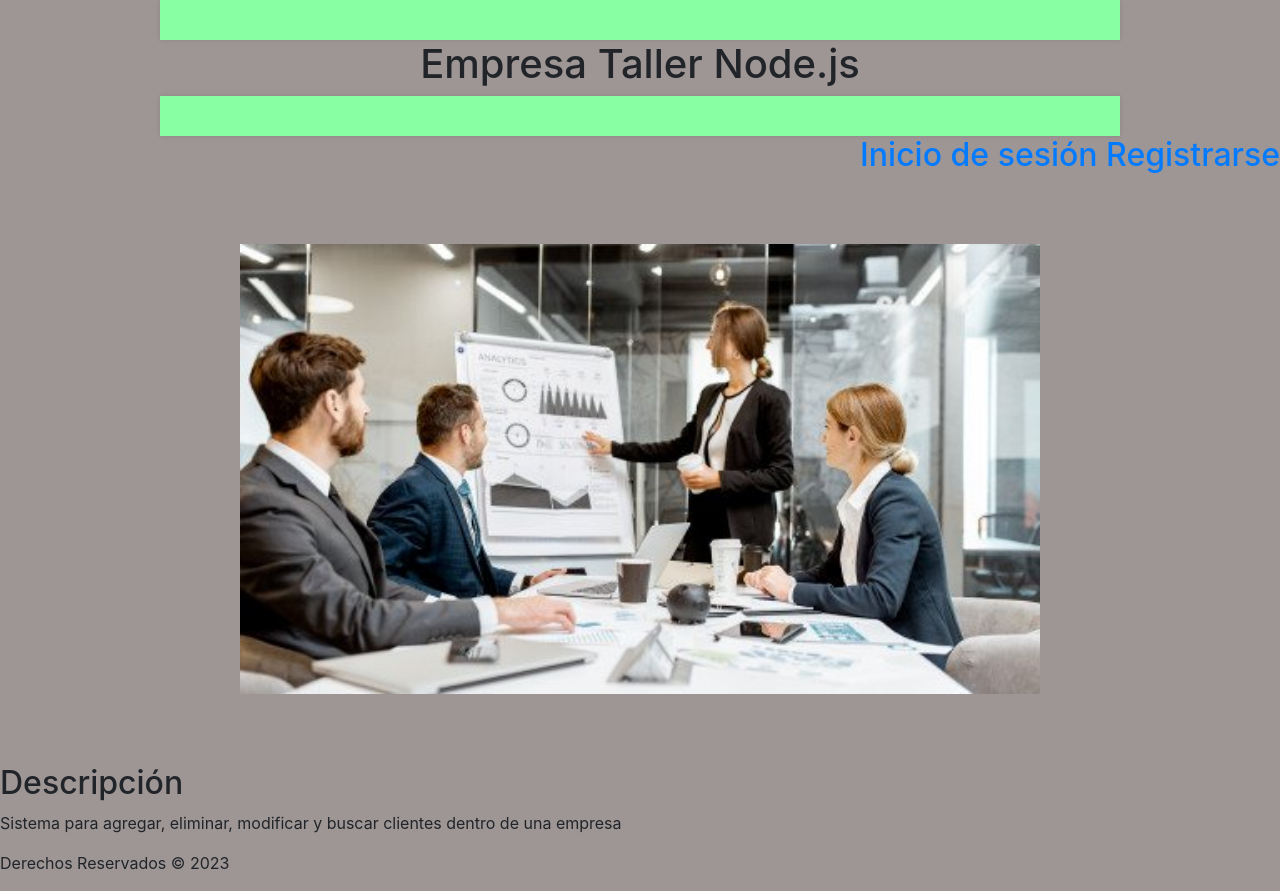
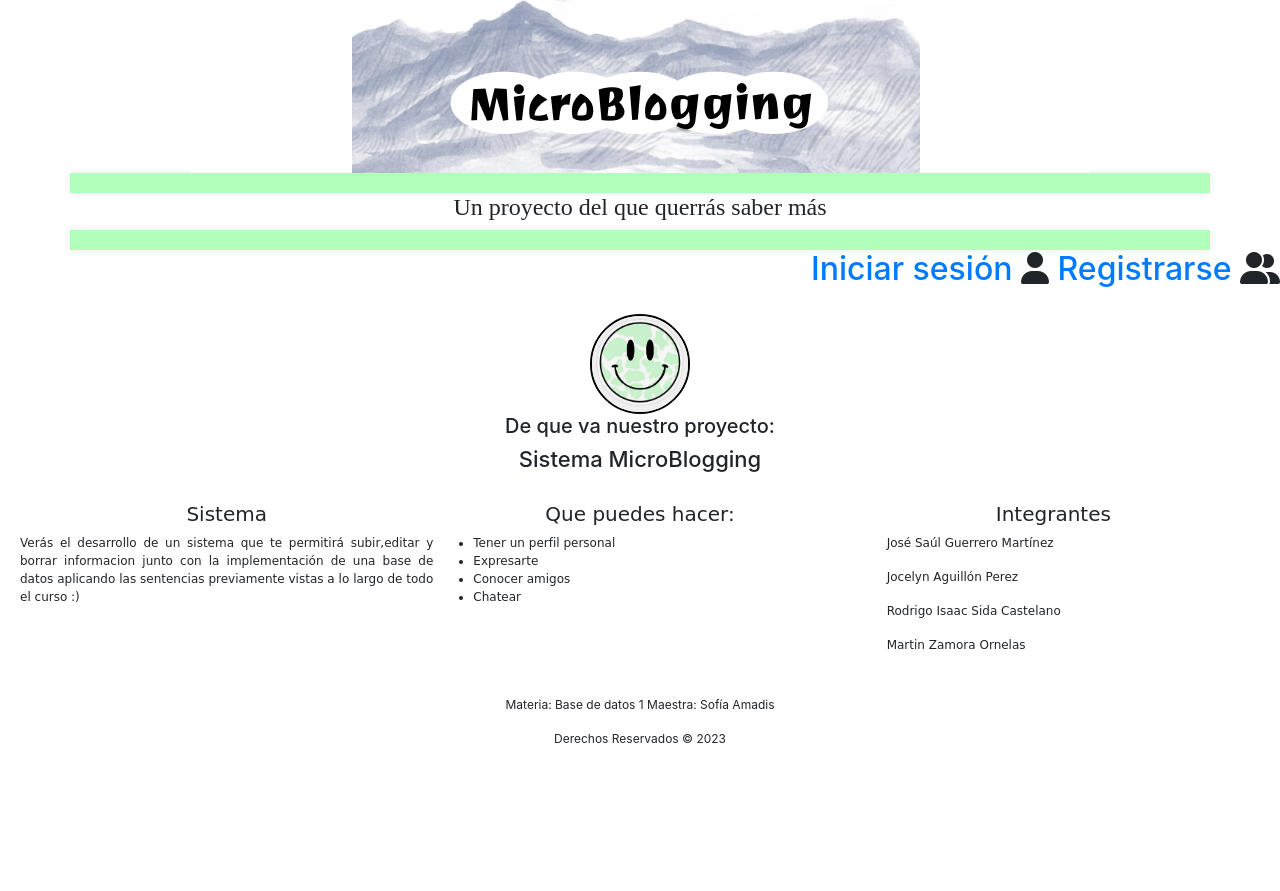
Before and after one commit to roySida/Proyecto-BD, a website: page Pokedex/PaginaInicial2.html in a window 1280 px wide. After the commit the page ends 800 px from the top, so only its background shows below. Drawn offline with nearby package versions, Linux system fonts and the light colour scheme.

Commit message:
pagina presentacion

```diff
--- a/Pokedex/PaginaInicial2.html
+++ b/Pokedex/PaginaInicial2.html
@@ -3,57 +3,104 @@
     <head>
       <meta charset="UTF-8">
       <meta name="viewport" content="width=device-width, initial-scale=1.0">
-  <title>Empresa Taller de Node.js S.A. de C.V.</title>
-  <link rel="stylesheet" href="styles.css">
+      <title>Sistema MicroBlogging  </title>
+      <link rel="stylesheet" href="css/presentacion.css">
         <meta http-equiv="X-UA-Compatible" content="ie=edge">
         <link rel="stylesheet" href="https://stackpath.bootstrapcdn.com/bootstrap/4.3.1/css/bootstrap.min.css">
+
         <script src="https://code.jquery.com/jquery-3.3.1.slim.min.js"></script>
         <script src="https://cdnjs.cloudflare.com/ajax/libs/popper.js/1.14.7/umd/popper.min.js"></script>
         <script src="https://stackpath.bootstrapcdn.com/bootstrap/4.3.1/js/bootstrap.min.js"></script>
         <script src="https://unpkg.com/axios/dist/axios.min.js"></script>
-</head>
-<style>
-
-    body {
-                background-color: #9e9595; /* Color de fondo en formato hexadecimal */
-    }
-
-    .container {
-            max-width: 960px;
-            margin: 0 auto;
-            padding: 20px;
-            background-color: #88ffa2;
-            box-shadow: 0 0 5px rgba(0, 0, 0, 0.1);
-        }
+        <link rel="stylesheet" href="https://cdnjs.cloudflare.com/ajax/libs/font-awesome/5.15.3/css/all.min.css">
+        <link rel="stylesheet" href="https://cdnjs.cloudflare.com/ajax/libs/font-awesome/6.4.0/css/all.min.css" integrity="sha512-iecdLmaskl7CVkqkXNQ/ZH/XLlvWZOJyj7Yy7tcenmpD1ypASozpmT/E0iPtmFIB46ZmdtAc9eNBvH0H/ZpiBw==" crossorigin="anonymous" referrerpolicy="no-referrer" />
 
 
+    </head>
 
-</style>
         <body>
+          <div class="logo">
+            <img src="assets/2s.png">
+          </div>
+
+
           <header>
+
             <div class="container"></div>
-    <div align="center"><h1>Empresa Taller Node.js</h1></div>
+
+            <div align="center"><h1 style="font-size: 24px; font-family: brs;";>Un proyecto del que querrás saber más</h1></div>
             <div class="container"></div>
           </header>
 
           <nav>
             <h2>
-    <p align="right"><a href="login2.html"#>Inicio de sesión</a>      <a href="signin2.html"#>Registrarse</a></p></h2>
+            <p align="right"><a href="login2.html"#>Iniciar sesión</a>
+              <i class="fa-solid fa-user"></i>
+              <a href="signin2.html"#>Registrarse</a>
 
-    <img src="Admin1.jpg" alt="Descripción de la imagen" style="width: 100%; max-width: 800px; margin: 70px auto; display: block;">
+              <i class="fa-solid fa-user-group"></i> </p>
+
+          </h2>
+          </nav>
+
+          <div class="foto">
+
+            <img src="assets/3s.jpg">
+          </div>
+
+          <main>
+            <section class ="explicacion">
+              <h2 style="font-size: 20px;">De que va nuestro proyecto:</h2>
+
+              <section class = "sobremi">
+                <div class="contenido">
+                    <div class="descripcion">
+                        <h2 style="font-size: 22px;">Sistema MicroBlogging</h2>
+                        <p></p>
+                    </div>
+
+                    <div class="fila">
+                        <div class="columna">
+                            <h1>Sistema</h1>
+                            <p>Verás el desarrollo de un sistema que te permitirá subir,editar y borrar informacion junto con la implementación de una base de datos aplicando las sentencias previamente vistas a lo largo de todo el curso :)</p>
+                        </div>
+                        <div class="columna">
+                            <h1>Que puedes hacer:</h1>
+                           <ul>
+                                <li>Tener un perfil personal</li>
+                                <li>Expresarte</li>
+                                <li>Conocer amigos</li>
+                                <li>Chatear</li>
+                              </ul>
+                        </div>
+                        <div class="columna">
+                            <h1>Integrantes</h1>
+                            <ul>
 
 
+                                <p>José Saúl Guerrero Martínez
+                                </p>
+                                <p>Jocelyn Aguillón Perez</p>
+                                <p>Rodrigo Isaac Sida Castelano</p>
+                                <p>Martin Zamora Ornelas</p>
+                              </ul>
 
-  </nav>
-  <main>
-    <section>
-      <h2>Descripción</h2>
-      <p>Sistema para agregar, eliminar, modificar y buscar clientes dentro de una empresa</p>
+                        </div>
+                    </div>
+                </div>
+            </section>
+
             </section>
           </main>
 
-  <footer>
+
+        </body>
+
+<footer style="text-align: center; font-size: 12px;">
+  <div class="materia">
+    <p > Materia: Base de datos 1      Maestra: Sofía Amadis </p>
+  </div>
+
   <p>Derechos Reservados &copy; 2023</p>
 </footer>
-</body>
 </html>
--- /dev/null
+++ b/Pokedex/css/presentacion.css
@@ -0,0 +1,105 @@
+.logo{
+
+    text-align: center;
+
+}
+
+
+header{
+    width: 100%;
+    height: 60%;
+
+}
+
+header nav{
+
+    display: flex;
+    justify-content: flex; /*Le dice donde se va a acomodar (derecha)*/
+    width: 250px;
+    height: auto; /*Horizontal*/
+    display: flex;
+    list-style: none;
+    justify-content: center;
+    align-items: center;
+
+}
+
+
+
+.container {
+    max-width: 560px;
+    margin: 0 auto;
+    padding: 10px;
+    background-color:#b2ffbc;
+    box-shadow: 0 0 5px rgba(0, 0, 0, 0.1);
+}
+.container .h1 {
+    font-size: 24px; /* Cambia el tamaño del h1 a 24 píxeles */
+
+    font-family: 'Cedarville Cursive', cursive;}
+
+.foto{
+    margin-top: 2%;
+}
+
+.foto img {
+
+    top: 0%;
+    width: 100px;
+   /*position: absolute;*/
+    height: 100px;
+    object-fit:cover;
+    background-size: cover;
+    border-radius: 80%;
+    border: 2px Solid rgb(0, 0, 0);
+    display: block; /* Convertir la imagen en un elemento de bloque */
+    margin: 0 auto;
+
+}
+
+.explicacion{
+    /*background-color: blue;*/
+     text-align: center;
+
+}
+.explicacion .h2{
+    font-size: smaller;
+}
+.sobremi .fila{
+
+    /*background-color: blueviolet;*/
+    display:flex;
+    flex-direction: row;
+    justify-content: space-between;
+    padding: 0px 20px 0px 20px;
+    margin-top: 30px;
+
+}
+
+.sobremi .fila .columna{
+   /* background-color: antiquewhite;*/
+    width: calc(100% / 3);
+    box-sizing: border-box;
+    height: fit-content;
+    display: flex;
+    justify-content: center;
+    flex-direction: column;
+    margin-bottom: 10px;
+
+}
+
+
+.sobremi .fila .columna h1{
+font-size: 20px;
+font-family: 'Cedarville Cursive', cursive;
+}
+.sobremi .fila .columna ul li{
+    font-size: 12px;
+    font-family: 'Cedarville Cursive', cursive;
+    text-align: left;
+    }
+.sobremi .fila .columna p{
+    font-size: 12px;
+    font-family: 'Cedarville Cursive', cursive;
+    text-align: justify;
+    }
```
Also changed, not shown: Pokedex/login.html (+2 -6 lines), Pokedex/assets/2s.png (added), Pokedex/assets/3s.jpg (added). Lines whose indentation alone changed are shown as unchanged.
